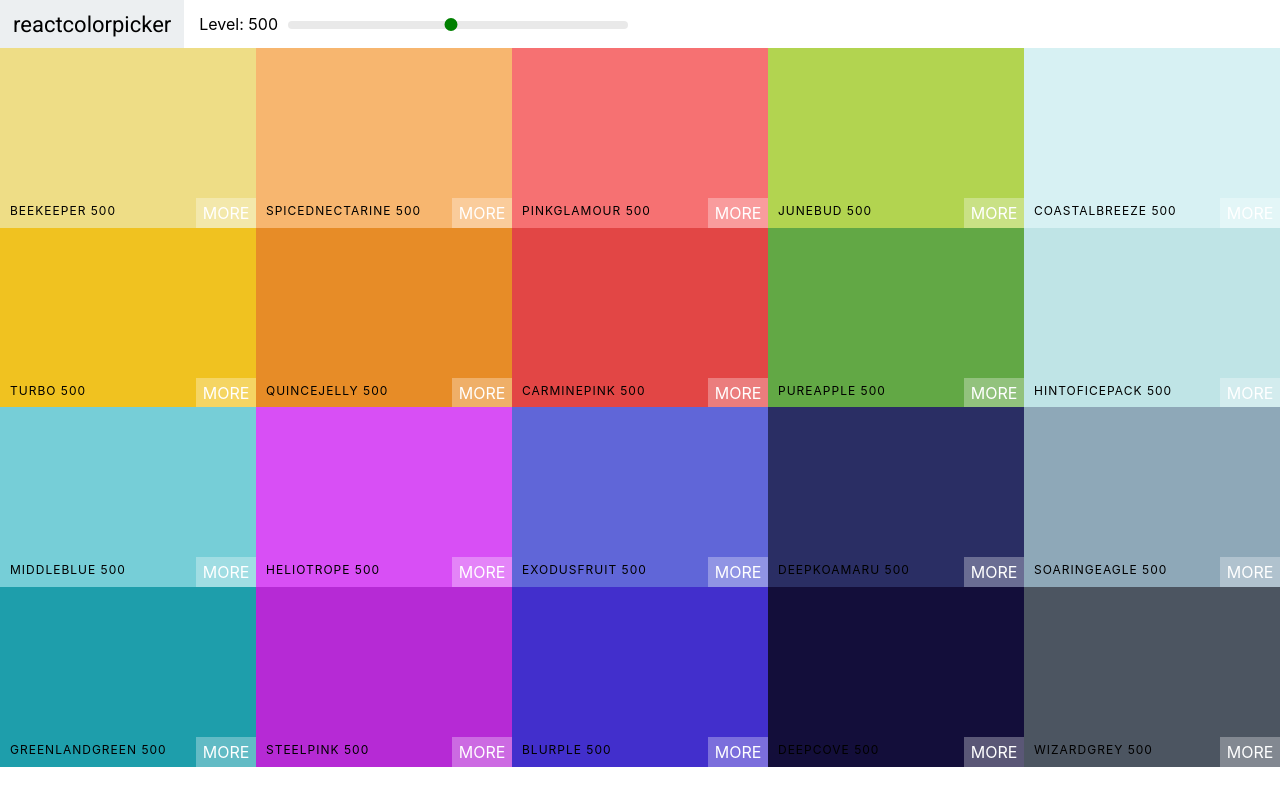
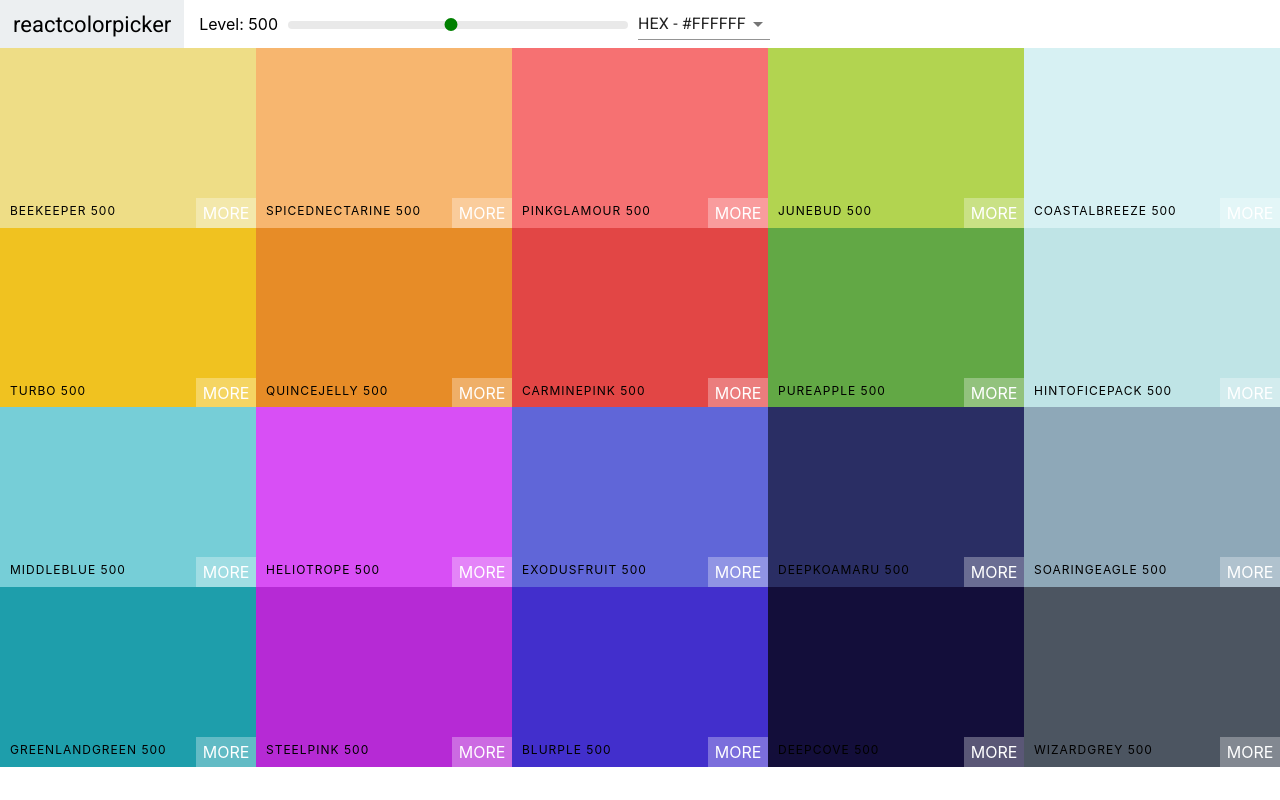
Before and after one commit to zimzamyoyoman/Massive-Color-Project, a React (Create React App) app: page / in a window 1280 px wide. Built offline with nearby package versions, Linux system fonts and the light colour scheme.

Commit message:
Added Select and Material UI

```diff
--- a/package.json
+++ b/package.json
@@ -3,6 +3,7 @@
   "version": "0.1.0",
   "private": true,
   "dependencies": {
+    "@material-ui/core": "^4.5.1",
     "chroma-js": "^2.0.6",
     "rc-slider": "^8.7.1",
     "react": "^16.10.2",
--- a/src/ColorHelpers.js
+++ b/src/ColorHelpers.js
@@ -23,7 +23,7 @@
                 rgb: chroma(scale[i]).css(),
                 rgba: chroma(scale[i])
                     .css()
-                    .replace("rgba", "rgba")
+                    .replace("rgb", "rgba")
                     .replace(")", ", 1.0)")
             })
         }
--- a/src/Navbar.js
+++ b/src/Navbar.js
@@ -1,4 +1,6 @@
 import React, { Component } from 'react';
+import MenuItem from '@material-ui/core/MenuItem';
+import Select from '@material-ui/core/Select';
 import 'rc-slider/assets/index.css';
 import Slider, { Range } from 'rc-slider';
 import './Navbar.css';
@@ -6,10 +8,18 @@
 class Navbar extends Component {
     constructor(props) {
         super(props);
+        this.state = { format: "hex" };
+        this.handleChange = this.handleChange.bind(this);
+    }
+
+    handleChange(e) {
+        this.setState({ format: e.target.value });
+        this.props.handleChange(e.target.value);
     }
 
     render() {
         const { level, changeLevel } = this.props;
+        const { format } = this.state;
         return (
             <header className="Navbar">
                 <div className="logo">
@@ -27,6 +37,16 @@
                         />
                     </div>
                 </div>
+                <div className="select-container">
+                    <Select
+                        value={format}
+                        onChange={this.handleChange}
+                    >
+                        <MenuItem value="hex"> HEX - #FFFFFF </MenuItem>
+                        <MenuItem value="rgb"> RGB - rgb(255,255,255) </MenuItem>
+                        <MenuItem value="rgba"> RGBA - rgba(255,255,255,1.0) </MenuItem>
+                    </Select>
+                </div>
 
             </header>
         )
--- a/src/Palette.js
+++ b/src/Palette.js
@@ -7,24 +7,29 @@
 class Palette extends Component {
     constructor(props) {
         super(props);
-        this.state = { level: 500 };
+        this.state = { level: 500, format: "hex" };
         this.changeLevel = this.changeLevel.bind(this);
+        this.changeFormat = this.changeFormat.bind(this);
     }
 
     changeLevel(newLevel) {
         this.setState({ level: newLevel })
     }
 
+    changeFormat(val) {
+        this.setState({ format: val });
+    }
+
     render() {
         const { colors } = this.props.palette;
-        const { level } = this.state;
+        const { level, format } = this.state;
         const colorBoxes = colors[level].map(color => (
-            <ColorBox background={color.hex} name={color.name} />
+            <ColorBox background={color[format]} name={color.name} />
         ));
 
         return (
             <div className="Palette">
-                <Navbar level={level} changeLevel={this.changeLevel} />
+                <Navbar level={level} changeLevel={this.changeLevel} handleChange={this.changeFormat} />
                 {/* Navbar goes here */}
                 <div className="Palette-colors">
                     {colorBoxes}
```
Also changed, not shown: 1 other file (tests, documents, lock files or other folders).
